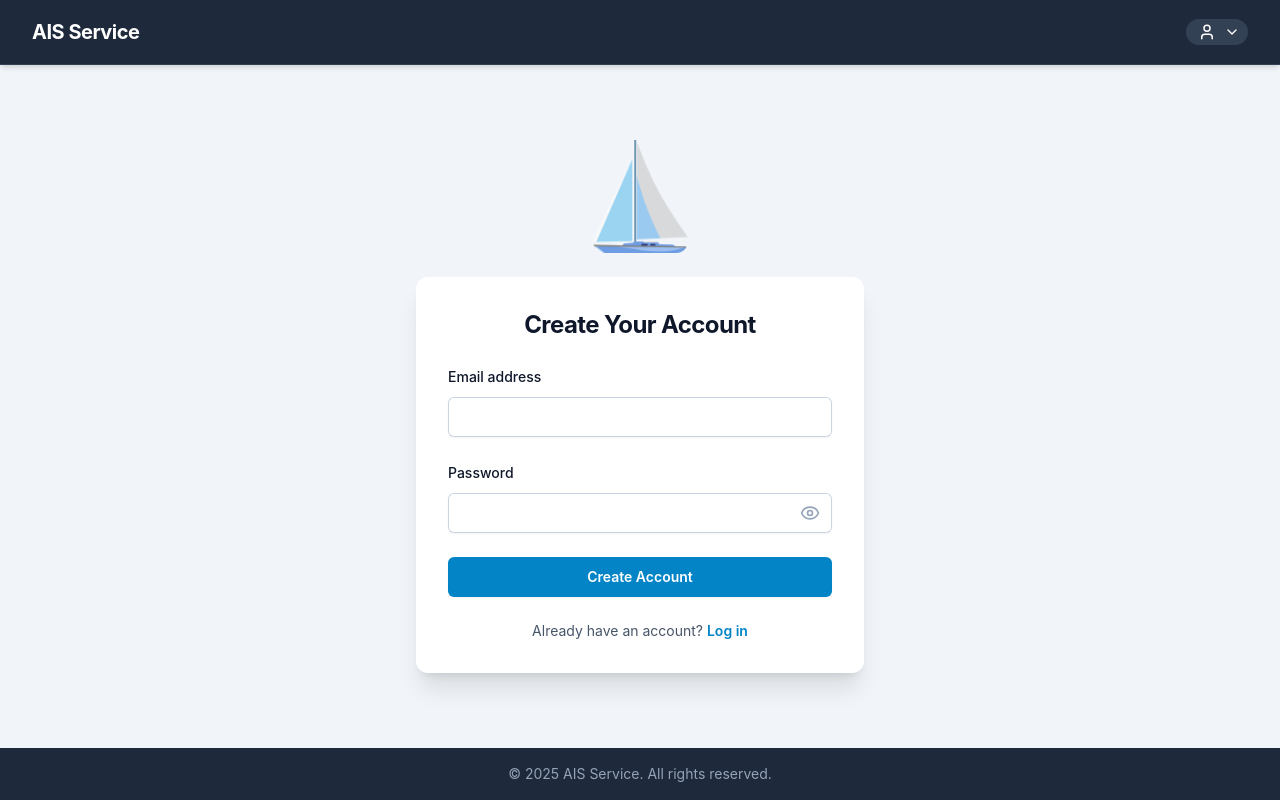
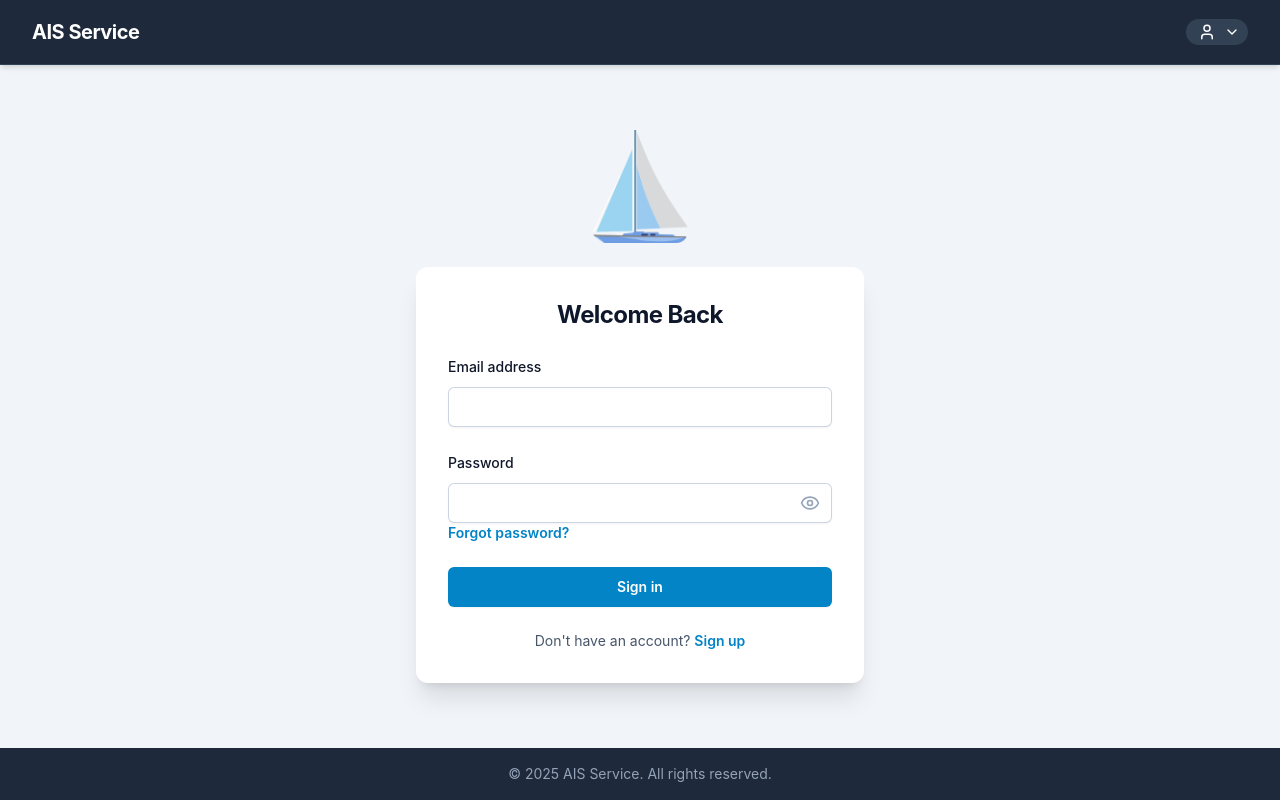
Before and after one commit to mgiannopoulos24/Software-Engineering, a React (Vite) app in the folder frontend/: page /login in a window 1280 px wide. Built offline with nearby package versions, Linux system fonts and the light colour scheme.

Commit message:
Small fixes

```diff
--- a/frontend/src/pages/Index.tsx
+++ b/frontend/src/pages/Index.tsx
@@ -165,7 +165,7 @@ const Index: React.FC = () => {
 
     if (!stompClientRef.current) {
       const client = new Client({
-        webSocketFactory: () => new SockJS('http://localhost:8080/ws-ais'),
+        webSocketFactory: () => new SockJS('/ws-ais'),
         reconnectDelay: 5000,
         debug: () => {},
       });
--- a/frontend/src/pages/Login.tsx
+++ b/frontend/src/pages/Login.tsx
@@ -5,37 +5,31 @@ import React, { useState } from 'react';
 import { Link, useNavigate } from 'react-router-dom';
 import { toast } from 'sonner';
 
-const Signup: React.FC = () => {
+const Login: React.FC = () => {
   const [email, setEmail] = useState('');
   const [password, setPassword] = useState('');
   const [showPassword, setShowPassword] = useState(false);
   const [isLoading, setIsLoading] = useState(false);
   const navigate = useNavigate();
-  const { signup } = useAuth();
+  const { login } = useAuth();
 
   const handleSubmit = async (e: React.FormEvent) => {
     e.preventDefault();
     setIsLoading(true);
 
     try {
-      // ΒΗΜΑ 1: Καλούμε τη νέα συνάρτηση signup, η οποία επιστρέφει πλέον ολόκληρο το προφίλ του χρήστη.
-      const userProfile = await signup(email, password);
+      /// Η login επιστρέφει πλέον το πλήρες προφίλ με τον σωστό ρόλο
+      const userProfile = await login(email, password);
+      toast.success('Login successful!');
 
-      toast.success('Account created successfully!', {
-        description: 'You are now being logged in.',
-      });
-
-      // ΒΗΜΑ 2: Κάνουμε την ανακατεύθυνση με βάση τον πραγματικό ρόλο από το backend.
-      // Για νέες εγγραφές, ο ρόλος θα είναι πάντα 'REGISTERED', αλλά αυτή η λογική είναι πιο ανθεκτική σε μελλοντικές αλλαγές.
+      // Κάνουμε ανακατεύθυνση με βάση τον ρόλο από το αξιόπιστο προφίλ
       navigate(userProfile.role === 'ADMIN' ? '/admin' : '/user');
 
     } catch (error: any) {
-      // Ο χειρισμός σφαλμάτων παραμένει ίδιος.
-      const errorMessage = error.message || 'An error occurred. Please try again.';
-      toast.error('Signup Failed', {
-        description: errorMessage,
-      });
-      console.error('Signup failed:', error);
+      const errorMessage =
+        error.response?.data?.message || 'Login failed. Please check your credentials.';
+      toast.error(errorMessage);
+      console.error('Login failed:', error);
     } finally {
       setIsLoading(false);
     }
@@ -43,12 +37,12 @@ const Signup: React.FC = () => {
 
   return (
     <AuthLayout
-          title="Create Your Account"
+      title="Welcome Back"
       footer={
         <>
-              <span>Already have an account? </span>
-              <Link to="/login" className="font-semibold text-sky-600 hover:text-sky-500">
-                Log in
+          <span>Don't have an account? </span>
+          <Link to="/signup" className="font-semibold text-sky-600 hover:text-sky-500">
+            Sign up
           </Link>
         </>
       }
@@ -73,17 +67,22 @@ const Signup: React.FC = () => {
         </div>
 
         <div>
-            <label htmlFor="password" className="block text-sm font-medium leading-6 text-slate-900">
+          <div className="flex items-center justify-between">
+            <label
+              htmlFor="password"
+              className="block text-sm font-medium leading-6 text-slate-900"
+            >
               Password
             </label>
+
+          </div>
           <div className="relative mt-2">
             <input
               id="password"
               name="password"
               type={showPassword ? 'text' : 'password'}
-                  autoComplete="new-password"
+              autoComplete="current-password"
               required
-                  minLength={5} // Προσθήκη βασικού validation για τον κωδικό
               value={password}
               onChange={(e) => setPassword(e.target.value)}
               className="block w-full rounded-md border-0 py-2 pr-10 text-slate-900 shadow-sm ring-1 ring-inset ring-slate-300 placeholder:text-slate-400 focus:ring-2 focus:ring-inset focus:ring-sky-600 sm:text-sm sm:leading-6"
@@ -96,6 +95,12 @@ const Signup: React.FC = () => {
             >
               {showPassword ? <EyeOff size={20} /> : <Eye size={20} />}
             </button>
+
+          </div>
+          <div className="text-sm">
+              <Link to="/forgot-password" className="font-semibold text-sky-600 hover:text-sky-500">
+                Forgot password?
+              </Link>
           </div>
         </div>
 
@@ -105,7 +110,7 @@ const Signup: React.FC = () => {
             disabled={isLoading}
             className="flex w-full justify-center rounded-md bg-sky-600 px-3 py-2 text-sm font-semibold leading-6 text-white shadow-sm transition-colors hover:bg-sky-500 focus-visible:outline focus-visible:outline-2 focus-visible:outline-offset-2 focus-visible:outline-sky-600 disabled:cursor-not-allowed disabled:opacity-50"
           >
-              {isLoading ? 'Creating account...' : 'Create Account'}
+            {isLoading ? 'Signing in...' : 'Sign in'}
           </button>
         </div>
       </form>
@@ -113,4 +118,4 @@ const Signup: React.FC = () => {
   );
 };
 
-export default Signup;
+export default Login;
--- a/frontend/src/pages/admin/AdminPage.tsx
+++ b/frontend/src/pages/admin/AdminPage.tsx
@@ -173,7 +173,7 @@ const AdminPage = () => {
       const response = await fetch(`/api/users/${selectedUser.id}`, {
         method: 'PUT',
         headers: { 'Content-Type': 'application/json', Authorization: `Bearer ${token}` },
-        body: JSON.stringify({ role: selectedRole.toLowerCase() }), // Στέλνουμε το role ως lowercase
+        body: JSON.stringify({ role: selectedRole }),
       });
       if (!response.ok) {
         setUsersError('Failed to update user role.');
```
Lines whose indentation alone changed are shown as unchanged.
